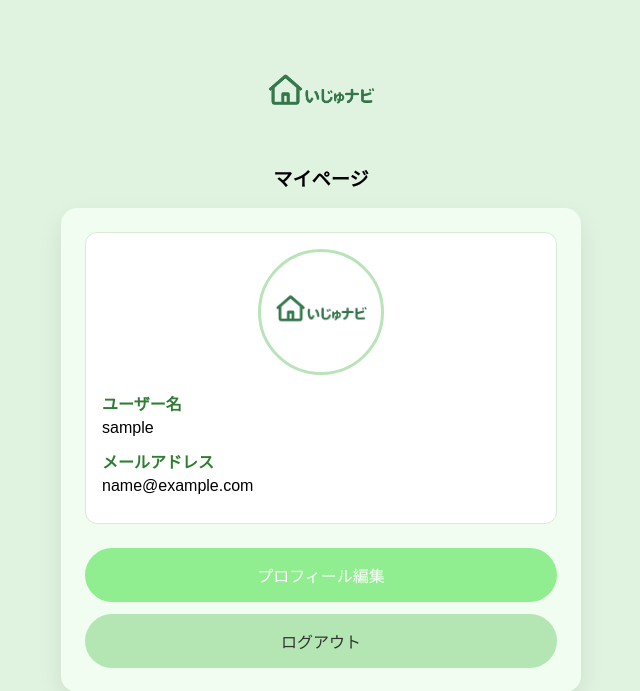
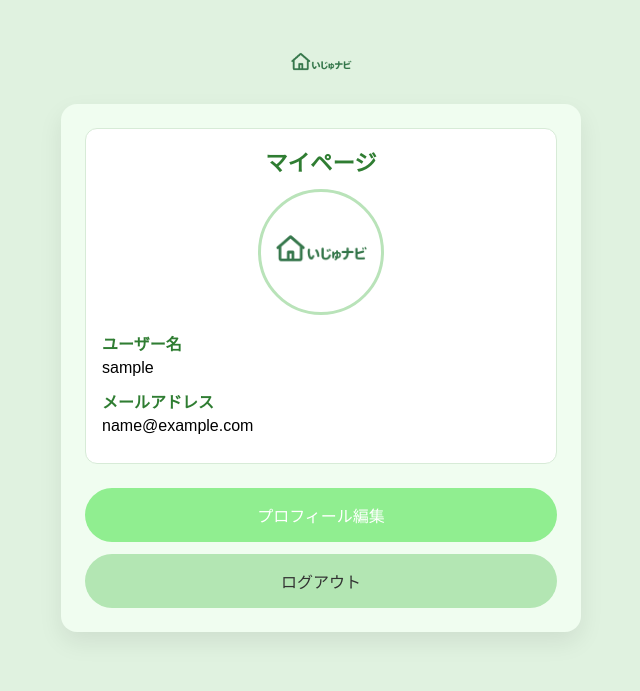
Before and after one commit to ReijiNishikawa/ijunavi, a Django app: page /mypage/ in a window 1280 px wide. Shown: the top 691 px of the page, without its empty margins (319-959 px from the left). Run offline with Django 5.2, Linux system fonts and the light colour scheme; the visitor is signed in with stand-in values (Sample User, id 1); some web fonts are replaced.

Commit message:
マイページの編集２

```diff
--- a/ijunavi/static/css/style.css
+++ b/ijunavi/static/css/style.css
@@ -83,12 +83,21 @@ input[type="email"],input[type="password"] {
     box-sizing: border-box;
 }
 .app-header {
-    text-align: center;
-    margin-bottom: 16px;
+    display: flex;
+    justify-content: center;
+    align-items: center;
+}
+.app-logo {
+    display: inline-flex;
+    align-items: center;
+    justify-content: center;
 }
 .app-logo img {
-    max-width: 140px;
+    max-width: 120px;
     height: auto;
+}
+.app-logo--small img {
+    max-width: 80px;
 }
 .app-main {
     flex: 1;
@@ -253,6 +262,12 @@ input[type="email"],input[type="password"] {
     padding: 16px;
     margin-bottom: 16px;
 }
+.profile-title {
+    text-align: center;
+    margin: 0 0 12px;
+    font-size: 1.4rem;
+    color: #2f7d32;
+}
 .profile-avatar {
     display: flex;
     justify-content: center;
--- a/ijunavi/templates/ijunavi/mypage.html
+++ b/ijunavi/templates/ijunavi/mypage.html
@@ -13,10 +13,9 @@
 <body class="app-page">
     <div id="app" class="app-shell">
   <header class="app-header">
-    <div class="app-logo">
+    <div class="app-logo app-logo--small">
       <img src="{% static 'img/image.png' %}" alt="いじゅナビ ロゴ">
     </div>
-    <h1>マイページ</h1>
   </header>
 
   <main class="app-main">
@@ -29,6 +28,7 @@
         </ul>
       {% endif %}
       <div class="profile-card">
+        <h1 class="profile-title">マイページ</h1>
         <div class="profile-avatar">
           {% if user.icon %}
             <img src="{{ user.icon.url }}" alt="プロフィール画像">
```
